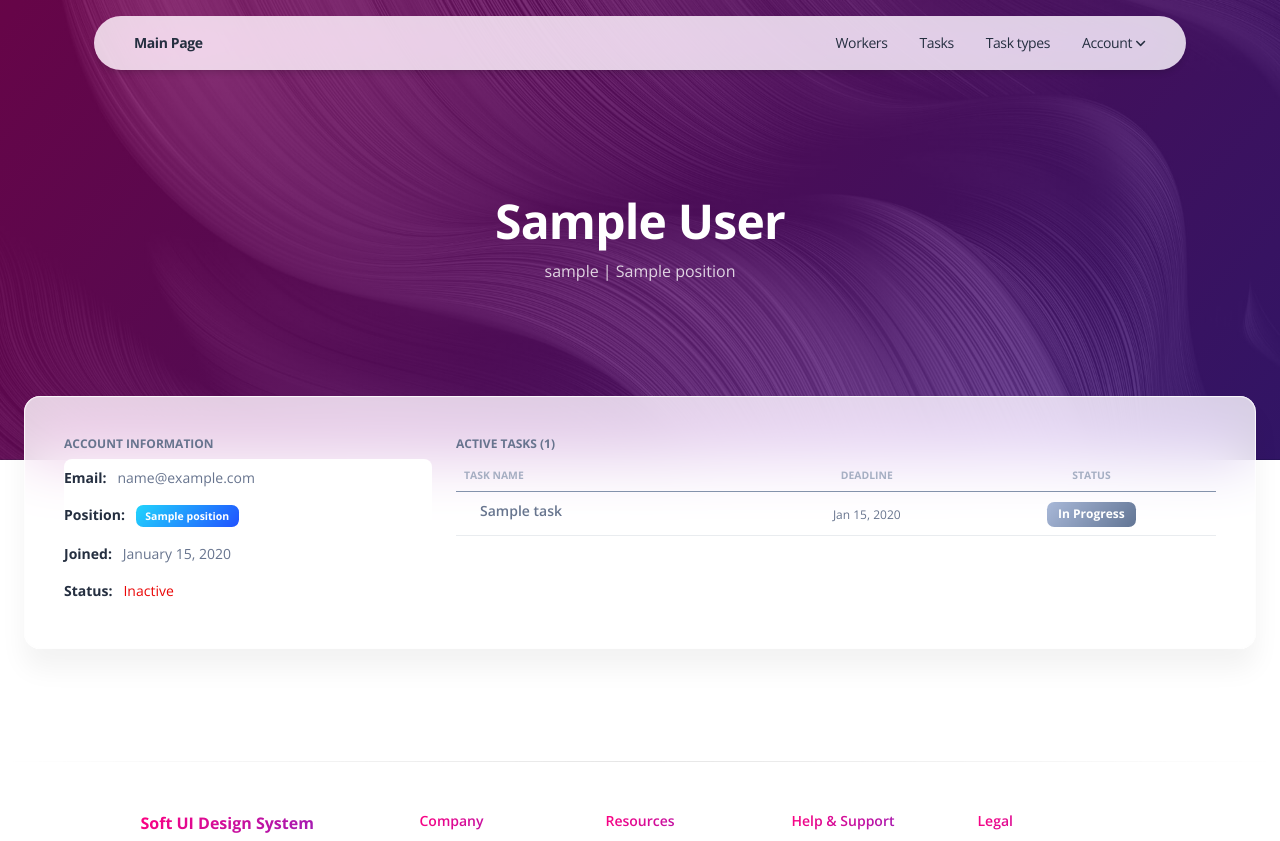
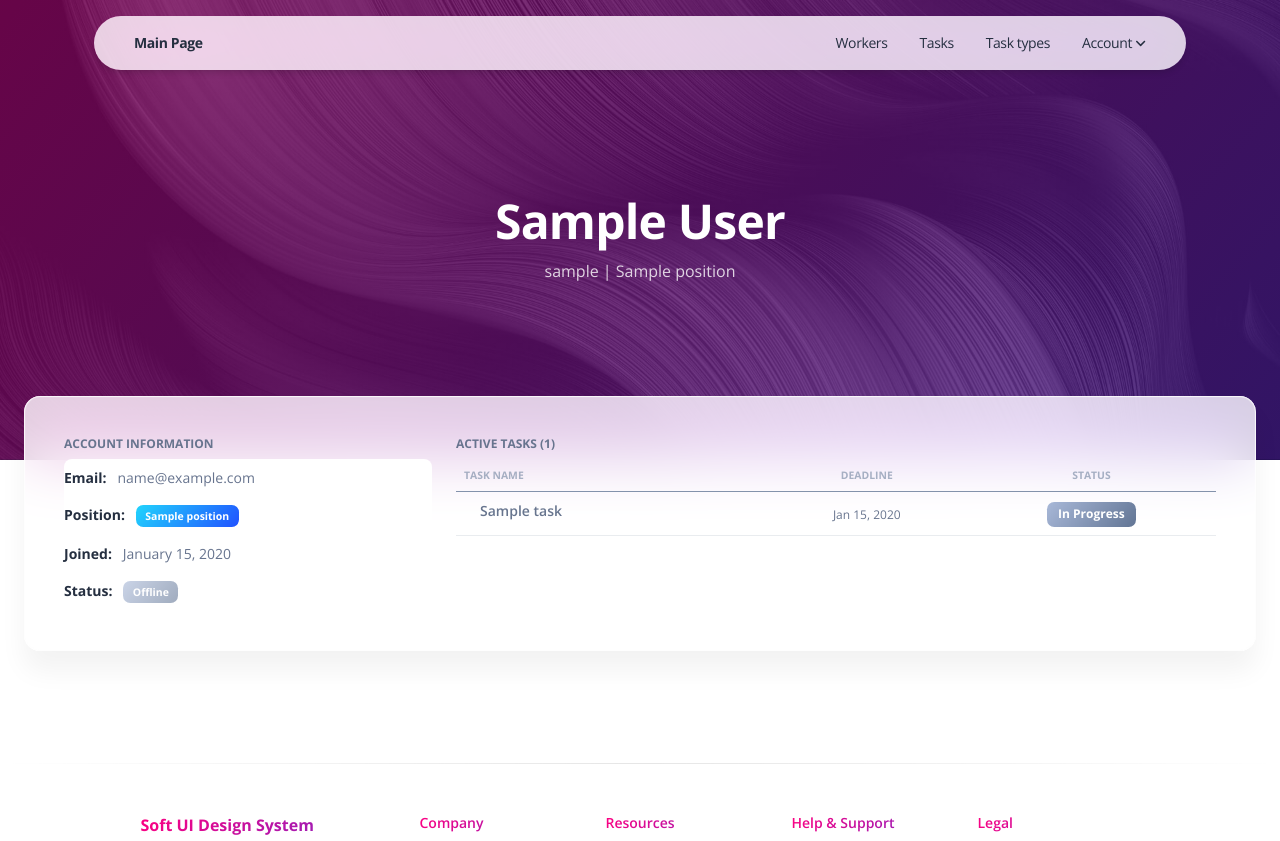
Before and after one commit to Dolteriska/IT-company-task-manager, a Django app: template templates/tasks/worker_detail.html in a window 1280 px wide. Shown: the top 841 px of the page. Run offline with Django 5.2, Linux system fonts and the light colour scheme; the template is opened without the code that fills it: most values are stand-ins (such as "Sample title", 1, 10 or a date in 2020); some libraries are stand-ins or nearby versions.

Commit message:
implemented status badge to see if the user is online or not

```diff
--- a/templates/tasks/worker_detail.html
+++ b/templates/tasks/worker_detail.html
@@ -27,10 +27,10 @@
           </li>
           <li class="list-group-item border-0 ps-0 text-sm"><strong class="text-dark">Joined:</strong> &nbsp; {{ worker.date_joined|date:"F d, Y" }}</li>
           <li class="list-group-item border-0 ps-0 text-sm"><strong class="text-dark">Status:</strong> &nbsp;
-            {% if worker.is_active %}
-              <span class="text-success">Active</span>
+            {% if worker.is_online %}
+              <span class="badge badge-sm bg-gradient-success">Online</span>
             {% else %}
-              <span class="text-danger">Inactive</span>
+              <span class="badge badge-sm bg-gradient-secondary opacity-6">Offline</span>
             {% endif %}
           </li>
         </ul>
```
